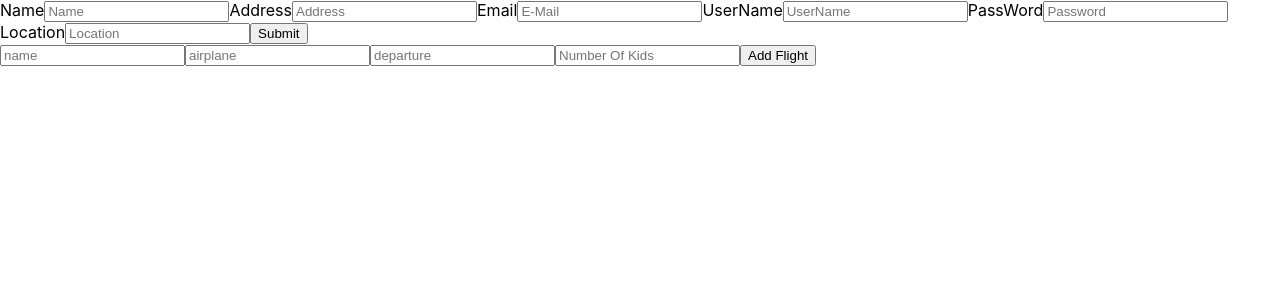
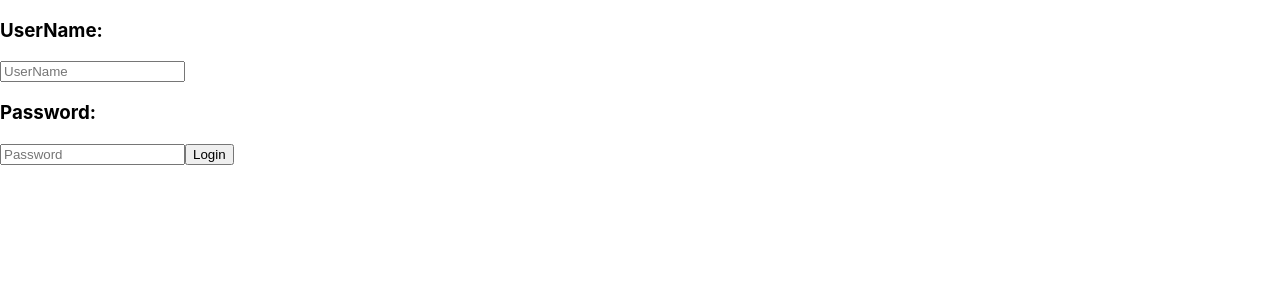
Before and after one commit to kidsfly-lambda/FrontEnd, a React (Create React App) app in the folder kidsfly/: page / in a window 1280 px wide. Shown: the top 300 px of the page. Built offline with nearby package versions, Linux system fonts and the light colour scheme.

Commit message:
Hooked up router

```diff
--- a/kidsfly/src/App.js
+++ b/kidsfly/src/App.js
@@ -1,34 +1,59 @@
 import React from 'react';
-import UserForm from './components/UserForm'
-import BookingForm from './components/BookingForm'
-import Flights from '../src/containers/Flights'
-import { Route } from 'react-router-dom'
+import UserForm from './components/UserForm';
+import Login from './components/Login';
+import BookingForm from './components/BookingForm';
+import Flights from '../src/containers/Flights';
+import { Route , withRouter} from 'react-router-dom';
 import './App.css';
 import AdminForm from './components/AdminForm';
 
 // function App() {
 //   return (
 //     <div className="App">
-//         {/* <Route path='/home' component={UserForm} />
-//         <Route exact path='/' component={BookingForm}/> */}
+//         <Route path='/home' component={UserForm} />
+//         <Route exact path='/' component={BookingForm}/>
 
-// <BookingForm />
-// <Arrivals />
 //     </div>
 //   );
 // }
 
 
 class App extends React.Component {
+  constructor(props) {
+    super(props);
+    this.state = {
+      user: null,
+      firstName: "Louis",
+      lastName: "Magdaleno",
+      loginErr: null,
+      signUpErr: null,
+      ready: false
+    };
+  }
+
+
+  signOut = _ => {
+    localStorage.clear();
+    this.setState({ user: null });
+  };
   render() {
-    return(
-      <>
-      <AdminForm />
-      <BookingForm />
-      <Flights />
-      </>
-    )
-  }
+    return (
+
+        <Route
+          exact
+          path="/"
+          component={props => (
+            <Login
+              user={this.state.user}
+              history={props.history}
+
+            />
+          )}
+        />
+    )}
+
+
 }
 
-export default App;
+
+export default withRouter(App);
--- a/kidsfly/src/actions/index.js
+++ b/kidsfly/src/actions/index.js
@@ -14,7 +14,7 @@ export const REGISTER_FAILURE = "REGISTER_FAILURE";
 
 export const login = creds => dispatch => {
     dispatch({ type: LOGIN_START });
-    return axios.post('http://localhost:3333/login', creds).then(res => {
+    return axios.post('https://kidsfly.herokuapp.com/login', creds).then(res => {
         localStorage.setItem('token', res.data.payload);
         dispatch({ type: LOGIN_SUCCESS, payload: res.data.payload });
     });
--- a/kidsfly/src/index.js
+++ b/kidsfly/src/index.js
@@ -7,6 +7,7 @@ import logger from 'redux-logger';
 import { createStore, applyMiddleware } from 'redux';
 import { Provider } from 'react-redux';
 import { usersReducer } from './reducers';
+import { BrowserRouter as Router } from "react-router-dom";
 
 const store = createStore(
   usersReducer,
@@ -15,7 +16,11 @@ const store = createStore(
 
 ReactDOM.render(
   <Provider store={store}>
-    <App />
+    <Router>
+
+        <App />
+
+    </Router>
   </Provider>,
   document.getElementById('root')
 );
```
